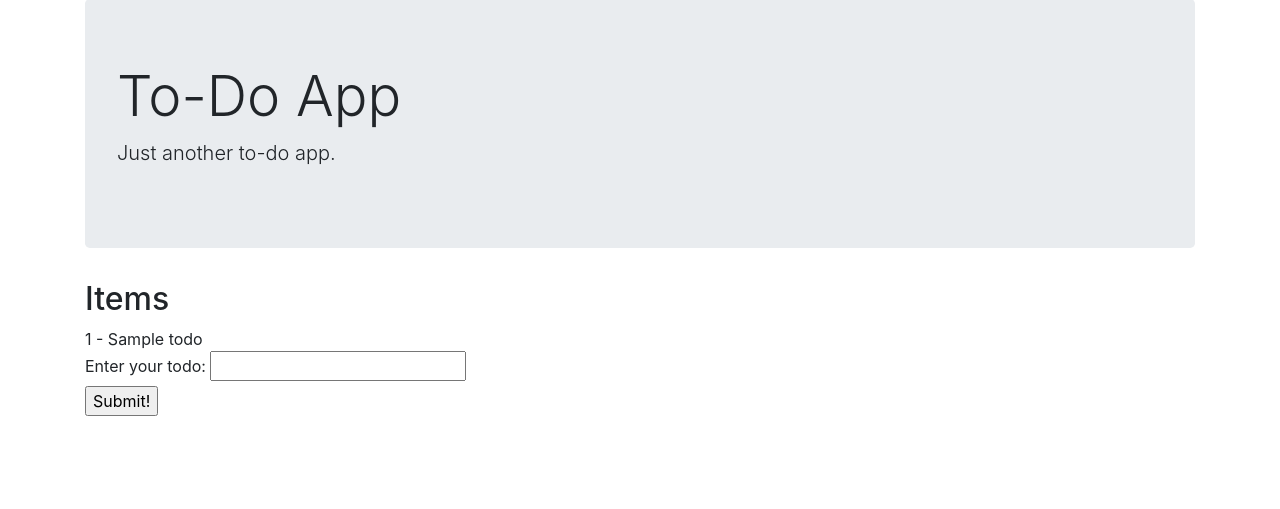
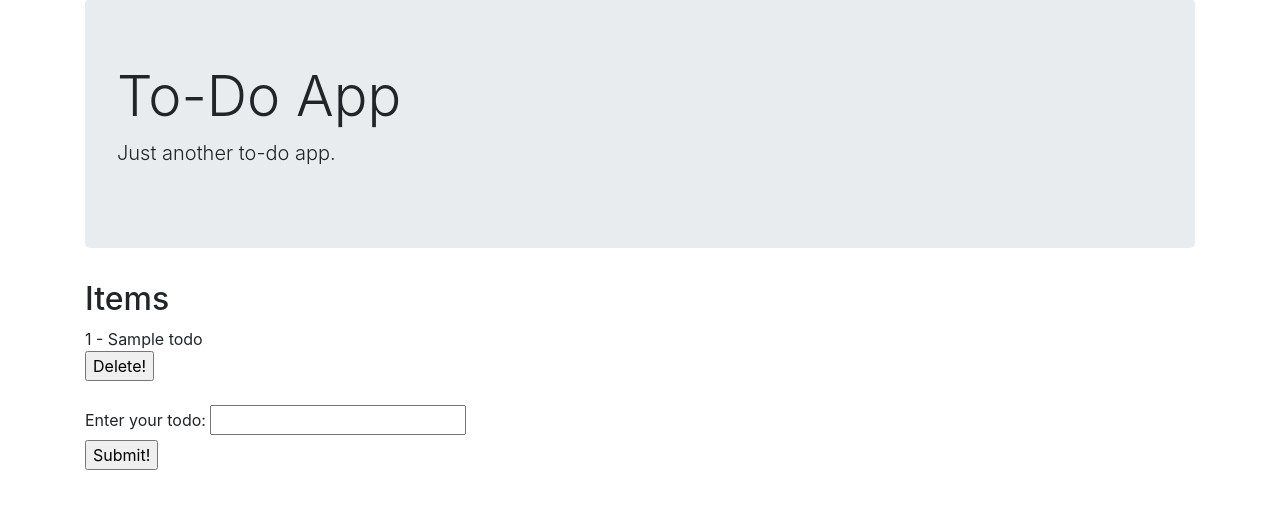
Before and after one commit to CorndelWithSoftwire/DevOps-Course-Starter, a Flask app: template templates/index.html in a window 1280 px wide. Shown: the part 81-590 px from the top of the page. Run offline with Flask 2, Linux system fonts and the light colour scheme; the template is opened without the code that fills it: most values are stand-ins (such as "Sample title", 1, 10 or a date in 2020); some libraries are stand-ins or nearby versions.

Commit message:
Added delete function and fixed add list

```diff
--- a/app.py
+++ b/app.py
@@ -16,7 +16,8 @@ def index():
 
 @app.route('/add-todo', methods=["POST"])
 def add_todo():
-    item = request.form.get('name')
+    item = request.form.get('todo')
+    print(item)
 
     session.add_item(item)
 
--- a/session_items.py
+++ b/session_items.py
@@ -1,8 +1,8 @@
 from flask import session
 
 _DEFAULT_ITEMS = [
-    { 'id': 1, 'status': 'Not Started', 'title': 'List saved todo items' },
-    { 'id': 2, 'status': 'Not Started', 'title': 'Allow new items to be added' }
+  #  { 'id': 1, 'status': 'Not Started', 'title': 'List saved todo items' },
+  # { 'id': 2, 'status': 'Not Started', 'title': 'Allow new items to be added' }
 ]
 
 
--- a/templates/index.html
+++ b/templates/index.html
@@ -13,6 +13,14 @@
       <ul class="list-group mb-4">
         {% for todo in todos %}
           {{todo.id}} - {{todo.title}}
+
+          <form action="/delete-todo" method="POST">
+            <input type="hidden" name="todo_id" value="{{todo.id}}">
+            <div class="form-example">
+              <input type="submit" value="Delete!">
+            </div>
+          </form>
+
           <br>
 
         {% endfor %}
```
Also changed, not shown: 1 other file.
